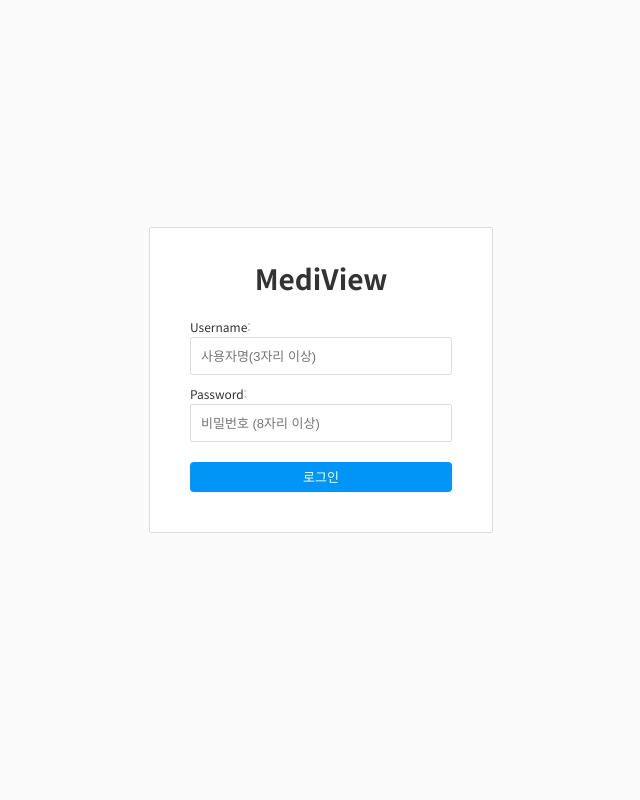
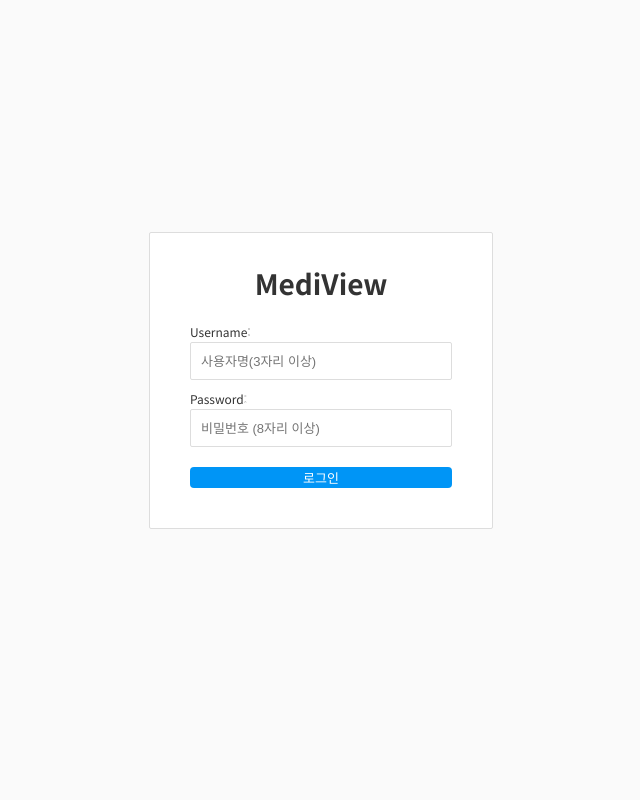
Before and after one commit to Ju0s/Prj-Polypharmacy_MediView, a Django app: page /users/login/ in a window 1280 px wide. Shown: the whole page, without its empty margins (319-959 px from the left). Run offline with Django 5.2, Linux system fonts and the light colour scheme.

Commit message:
login page

```diff
--- a/templates/users/login.html
+++ b/templates/users/login.html
@@ -10,7 +10,7 @@
                 <h1>MediView</h1>
                 {% csrf_token %}
                 {{ form.as_p }}
-                <button type='submit' class="btn btn-login">로그인</button>
+                <button type='submit' class="btn-login">로그인</button>
         </form>
     </div>
     </body>
```
